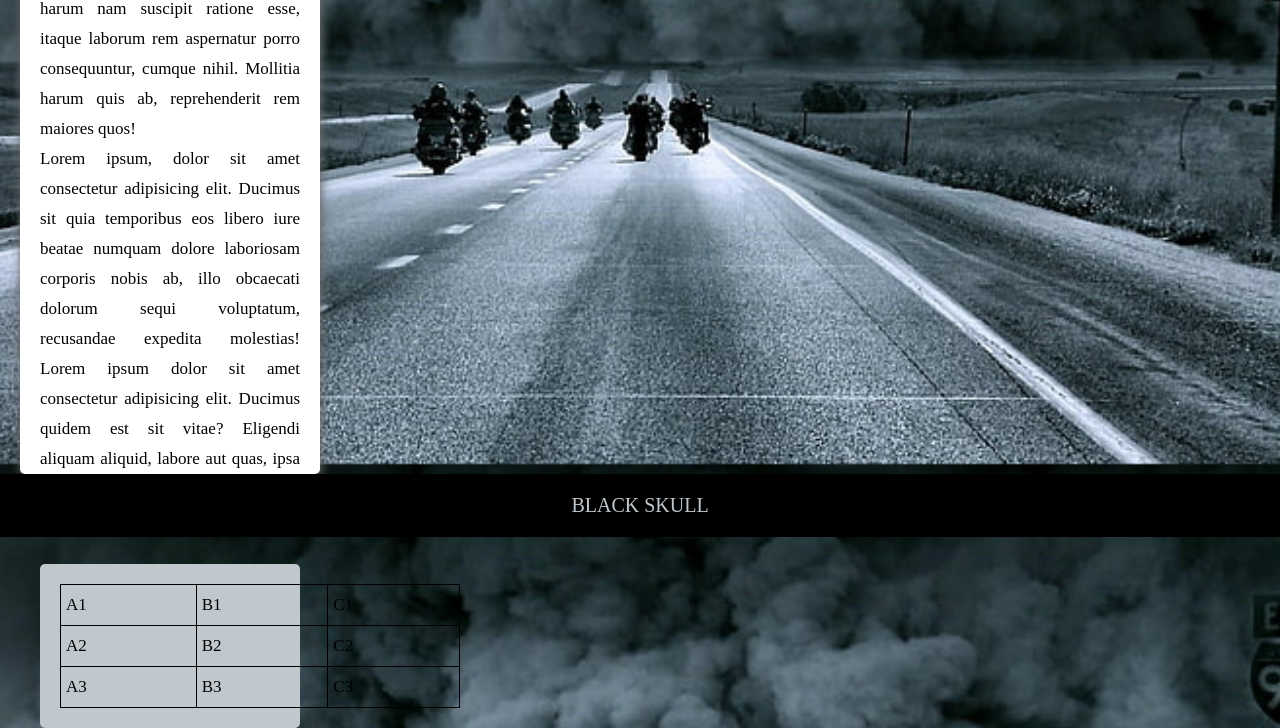
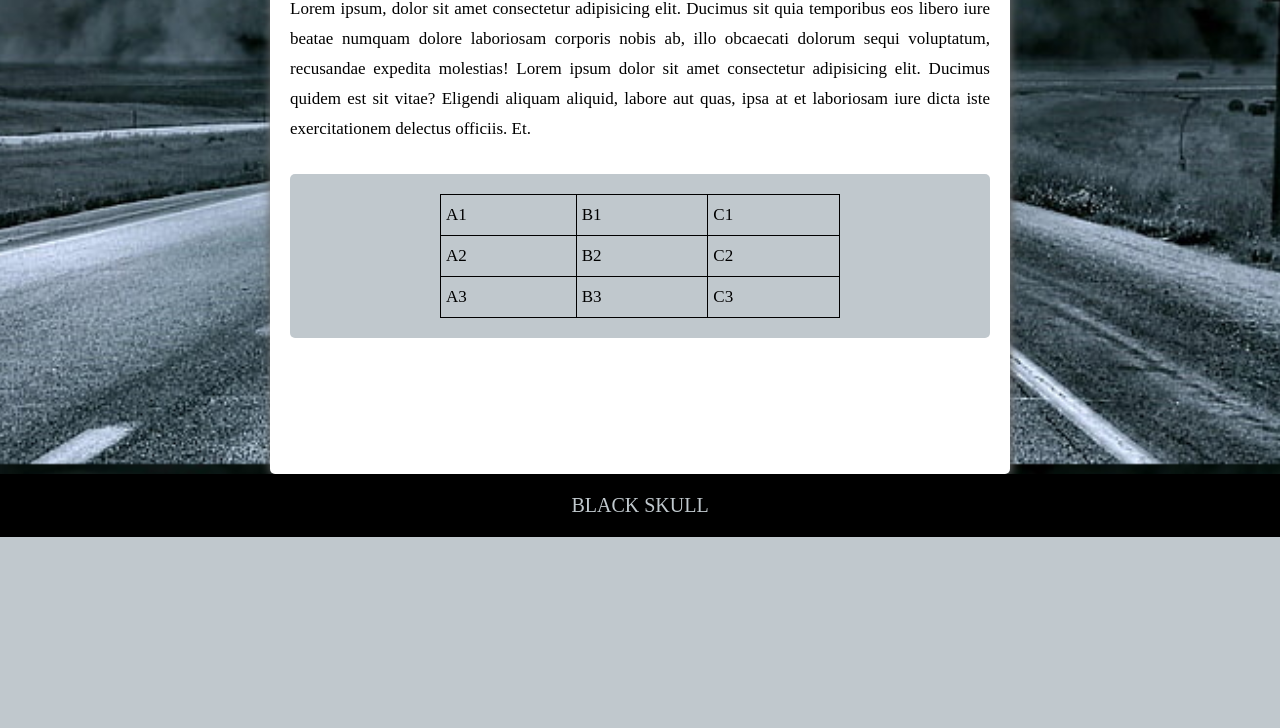
Before and after one commit to Diogoteller/caveira, a plain HTML site: page index.html in a window 1280 px wide. Shown: the part 336-1064 px from the top of the page. After the commit the page ends 873 px from the top, so only its background shows below. Drawn offline with Linux system fonts and the light colour scheme.

Commit message:
atualizado

```diff
--- a/style.css
+++ b/style.css
@@ -109,8 +109,7 @@ section {
 main {
     padding-left: 20px;
     padding-right: 20px;
-    min-width: 300px;
-    max-width: 100px;
+
 
 
 }
```
